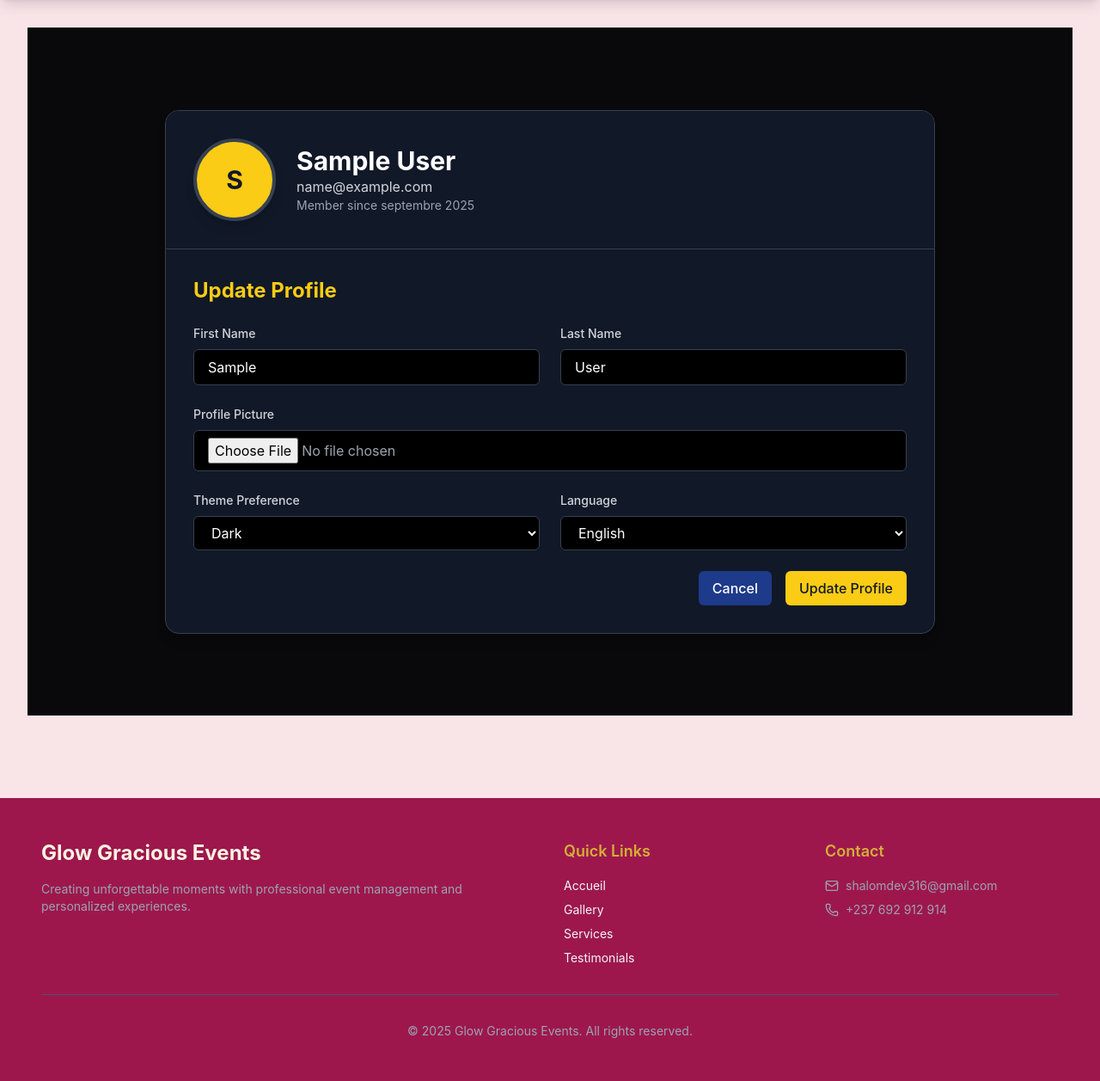
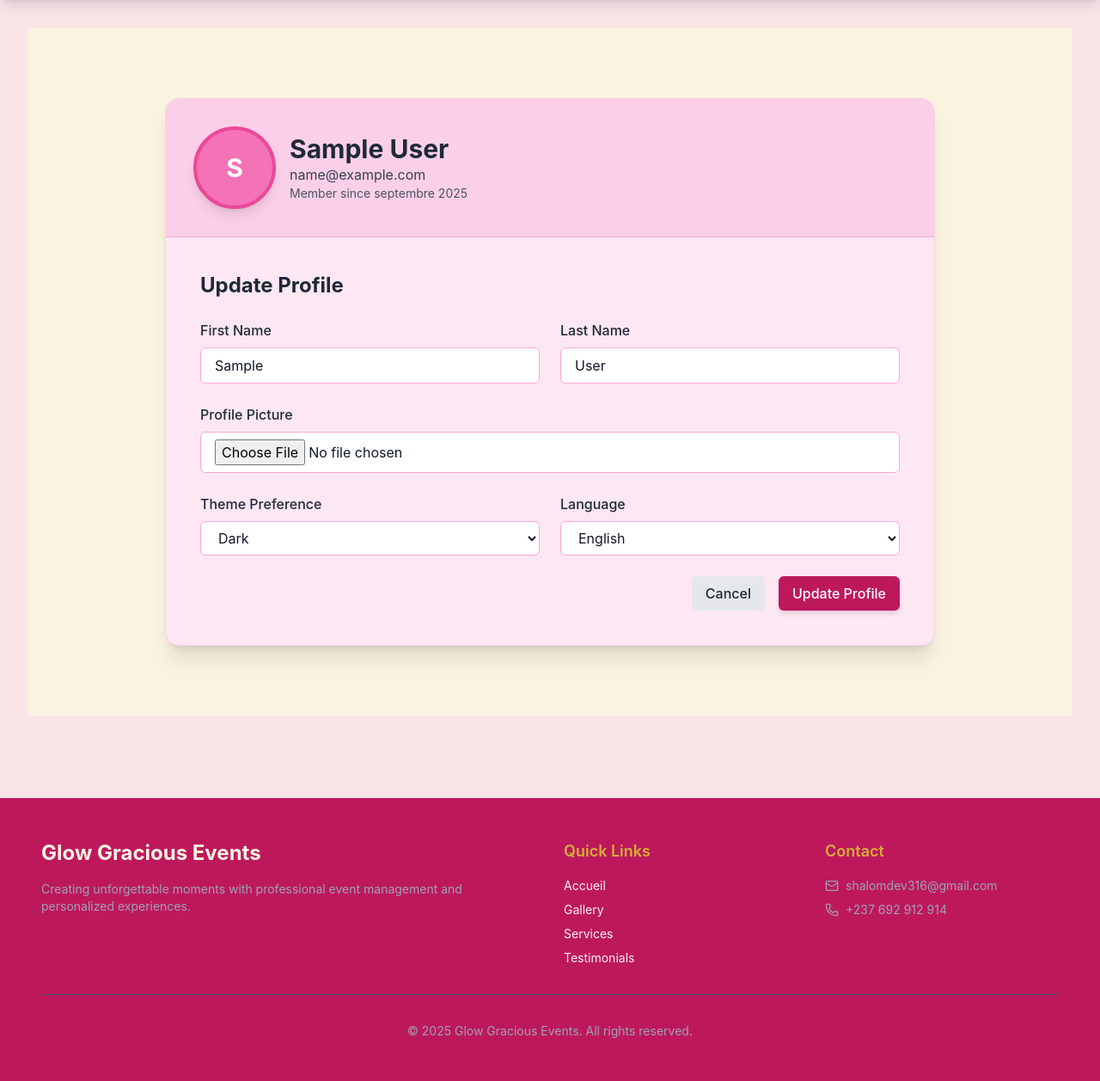
Before and after one commit to shalom-dev-bot/grace-agence, a Django app: page /accounts/profile/ in a window 1280 px wide. Shown: the part 80-1337 px from the top of the page at 86% size. Run offline with Django 4.2, Linux system fonts and the light colour scheme; the visitor is signed in with stand-in values (Sample User, id 1); some libraries are stand-ins or nearby versions.

Commit message:
profil correct

```diff
--- a/templates/accounts/profile.html
+++ b/templates/accounts/profile.html
@@ -5,108 +5,109 @@
 {% block title %}{% trans "Profile" %} - Glow Gracious Events{% endblock %}
 
 {% block content %}
-<div class="min-h-screen flex items-center justify-center py-12 px-4 sm:px-6 lg:px-8 bg-zinc-950">
-    <div class="max-w-4xl w-full bg-gge-dark rounded-2xl border border-gge-gray shadow-lg overflow-hidden">
+<div class="min-h-screen flex items-center justify-center py-12 px-4 sm:px-6 lg:px-8 bg-[#FAF3E0]">
+    <div class="max-w-4xl w-full bg-pink-100 rounded-2xl border border-pink-200 shadow-xl overflow-hidden transform transition-all duration-700 scale-95 opacity-0 animate-fadeInUp">
+
         <!-- Profile Header -->
-        <div class="bg-gge-dark p-8 border-b border-gge-gray">
-            <div class="flex items-center space-x-6">
+        <div class="bg-pink-200 p-6 sm:p-8 border-b border-pink-300 animate-fadeInUp delay-100">
+            <div class="flex items-center space-x-2 sm:space-x-4">
                 {% if user.profile_picture %}
-                    <img src="{{ user.profile_picture.url }}" alt="{{ user.first_name }}" class="w-24 h-24 rounded-full object-cover border-4 border-gge-yellow shadow-lg">
+                    <img src="{{ user.profile_picture.url }}" alt="{{ user.first_name }}" class="w-20 sm:w-24 h-20 sm:h-24 rounded-full object-cover border-4 border-pink-400 shadow-lg">
                 {% else %}
-                    <div class="w-24 h-24 bg-gge-yellow rounded-full flex items-center justify-center border-4 border-gge-gray shadow-lg">
-                        <span class="text-gge-dark font-bold text-3xl">{{ user.first_name.0|upper }}</span>
+                    <div class="w-20 sm:w-24 h-20 sm:h-24 bg-pink-400 rounded-full flex items-center justify-center border-4 border-pink-500 shadow-lg">
+                        <span class="text-white font-bold text-2xl sm:text-3xl">{{ user.first_name.0|upper }}</span>
                     </div>
                 {% endif %}
                 <div>
-                    <h1 class="text-3xl font-bold text-white">{{ user.first_name }} {{ user.last_name }}</h1>
-                    <p class="text-gray-300">{{ user.email }}</p>
-                    <p class="text-gray-400 text-sm">{% trans "Member since" %} {{ user.date_joined|date:"F Y" }}</p>
+                    <h1 class="text-2xl sm:text-3xl font-bold text-gray-800">{{ user.first_name }} {{ user.last_name }}</h1>
+                    <p class="text-gray-700 text-sm sm:text-base">{{ user.email }}</p>
+                    <p class="text-gray-600 text-xs sm:text-sm">{% trans "Member since" %} {{ user.date_joined|date:"F Y" }}</p>
                 </div>
             </div>
         </div>
 
         <!-- Profile Form -->
-        <div class="p-8">
-            <h2 class="text-2xl font-bold text-gge-yellow mb-6">{% trans "Update Profile" %}</h2>
+        <div class="p-6 sm:p-8 md:p-10 animate-fadeInUp delay-200">
+            <h2 class="text-xl sm:text-2xl font-bold text-gray-800 mb-4 sm:mb-6">{% trans "Update Profile" %}</h2>
 
             <form method="post" enctype="multipart/form-data" class="space-y-6">
                 {% csrf_token %}
 
-                <div class="grid grid-cols-1 md:grid-cols-2 gap-6">
-                    <div>
-                        <label for="{{ form.first_name.id_for_label }}" class="block text-sm font-medium text-gray-300 mb-2">
+                <div class="grid grid-cols-1 md:grid-cols-2 gap-4 sm:gap-6">
+                    <div class="animate-fadeInUp delay-300">
+                        <label for="{{ form.first_name.id_for_label }}" class="block text-sm sm:text-base font-medium text-gray-800 mb-2">
                             {% trans "First Name" %}
                         </label>
                         <input type="text" name="{{ form.first_name.name }}" id="{{ form.first_name.id_for_label }}"
-                               class="w-full bg-black text-white border border-gge-gray rounded-md px-4 py-2 focus:outline-none focus:ring-2 focus:ring-gge-yellow"
+                               class="w-full bg-white text-gray-900 border border-pink-300 rounded-md px-4 py-2 focus:outline-none focus:ring-2 focus:ring-pink-500 transition"
                                value="{{ form.first_name.value|default_if_none:'' }}" required>
                         {% if form.first_name.errors %}
-                            <p class="text-red-400 text-sm mt-1">{{ form.first_name.errors.0 }}</p>
+                            <p class="text-pink-700 text-sm mt-1">{{ form.first_name.errors.0 }}</p>
                         {% endif %}
                     </div>
 
-                    <div>
-                        <label for="{{ form.last_name.id_for_label }}" class="block text-sm font-medium text-gray-300 mb-2">
+                    <div class="animate-fadeInUp delay-400">
+                        <label for="{{ form.last_name.id_for_label }}" class="block text-sm sm:text-base font-medium text-gray-800 mb-2">
                             {% trans "Last Name" %}
                         </label>
                         <input type="text" name="{{ form.last_name.name }}" id="{{ form.last_name.id_for_label }}"
-                               class="w-full bg-black text-white border border-gge-gray rounded-md px-4 py-2 focus:outline-none focus:ring-2 focus:ring-gge-yellow"
+                               class="w-full bg-white text-gray-900 border border-pink-300 rounded-md px-4 py-2 focus:outline-none focus:ring-2 focus:ring-pink-500 transition"
                                value="{{ form.last_name.value|default_if_none:'' }}" required>
                         {% if form.last_name.errors %}
-                            <p class="text-red-400 text-sm mt-1">{{ form.last_name.errors.0 }}</p>
+                            <p class="text-pink-700 text-sm mt-1">{{ form.last_name.errors.0 }}</p>
                         {% endif %}
                     </div>
                 </div>
 
-                <div>
-                    <label for="{{ form.profile_picture.id_for_label }}" class="block text-sm font-medium text-gray-300 mb-2">
+                <div class="animate-fadeInUp delay-500">
+                    <label for="{{ form.profile_picture.id_for_label }}" class="block text-sm sm:text-base font-medium text-gray-800 mb-2">
                         {% trans "Profile Picture" %}
                     </label>
                     <input type="file" name="{{ form.profile_picture.name }}" id="{{ form.profile_picture.id_for_label }}"
-                           class="w-full bg-black text-gray-400 border border-gge-gray rounded-md px-4 py-2 focus:outline-none focus:ring-2 focus:ring-gge-yellow"
+                           class="w-full bg-white text-gray-900 border border-pink-300 rounded-md px-4 py-2 focus:outline-none focus:ring-2 focus:ring-pink-500 transition"
                            accept="image/*">
                     {% if form.profile_picture.errors %}
-                        <p class="text-red-400 text-sm mt-1">{{ form.profile_picture.errors.0 }}</p>
+                        <p class="text-pink-700 text-sm mt-1">{{ form.profile_picture.errors.0 }}</p>
                     {% endif %}
                 </div>
 
-                <div class="grid grid-cols-1 md:grid-cols-2 gap-6">
-                    <div>
-                        <label for="{{ form.theme_preference.id_for_label }}" class="block text-sm font-medium text-gray-300 mb-2">
+                <div class="grid grid-cols-1 md:grid-cols-2 gap-4 sm:gap-6">
+                    <div class="animate-fadeInUp delay-600">
+                        <label for="{{ form.theme_preference.id_for_label }}" class="block text-sm sm:text-base font-medium text-gray-800 mb-2">
                             {% trans "Theme Preference" %}
                         </label>
                         <select name="{{ form.theme_preference.name }}" id="{{ form.theme_preference.id_for_label }}"
-                                class="w-full bg-black text-white border border-gge-gray rounded-md px-4 py-2 focus:outline-none focus:ring-2 focus:ring-gge-yellow">
+                                class="w-full bg-white text-gray-900 border border-pink-300 rounded-md px-4 py-2 focus:outline-none focus:ring-2 focus:ring-pink-500 transition">
                             {% for value, label in form.theme_preference.field.choices %}
                                 <option value="{{ value }}" {% if form.theme_preference.value == value %}selected{% endif %}>{{ label }}</option>
                             {% endfor %}
                         </select>
                         {% if form.theme_preference.errors %}
-                            <p class="text-red-400 text-sm mt-1">{{ form.theme_preference.errors.0 }}</p>
+                            <p class="text-pink-700 text-sm mt-1">{{ form.theme_preference.errors.0 }}</p>
                         {% endif %}
                     </div>
 
-                    <div>
-                        <label for="{{ form.language_preference.id_for_label }}" class="block text-sm font-medium text-gray-300 mb-2">
+                    <div class="animate-fadeInUp delay-700">
+                        <label for="{{ form.language_preference.id_for_label }}" class="block text-sm sm:text-base font-medium text-gray-800 mb-2">
                             {% trans "Language" %}
                         </label>
                         <select name="{{ form.language_preference.name }}" id="{{ form.language_preference.id_for_label }}"
-                                class="w-full bg-black text-white border border-gge-gray rounded-md px-4 py-2 focus:outline-none focus:ring-2 focus:ring-gge-yellow">
+                                class="w-full bg-white text-gray-900 border border-pink-300 rounded-md px-4 py-2 focus:outline-none focus:ring-2 focus:ring-pink-500 transition">
                             {% for value, label in form.language_preference.field.choices %}
                                 <option value="{{ value }}" {% if form.language_preference.value == value %}selected{% endif %}>{{ label }}</option>
                             {% endfor %}
                         </select>
                         {% if form.language_preference.errors %}
-                            <p class="text-red-400 text-sm mt-1">{{ form.language_preference.errors.0 }}</p>
+                            <p class="text-pink-700 text-sm mt-1">{{ form.language_preference.errors.0 }}</p>
                         {% endif %}
                     </div>
                 </div>
 
-                <div class="flex justify-end space-x-4">
-                    <a href="{% url 'dashboard' %}" class="bg-gge-blue text-white px-4 py-2 rounded-md font-medium hover:bg-blue-700 transition-colors">
+                <div class="flex justify-end space-x-2 sm:space-x-4 animate-fadeInUp delay-800">
+                    <a href="{% url 'dashboard' %}" class="bg-gray-200 hover:bg-gray-300 text-gray-800 px-4 py-2 rounded-md font-medium transition">
                         {% trans "Cancel" %}
                     </a>
-                    <button type="submit" class="bg-gge-yellow text-gge-dark px-4 py-2 rounded-md font-medium hover:bg-yellow-300 transition-colors">
+                    <button type="submit" class="bg-pink-700 hover:bg-pink-800 text-white px-4 py-2 rounded-md font-medium shadow-md transition">
                         {% trans "Update Profile" %}
                     </button>
                 </div>
@@ -114,4 +115,35 @@
         </div>
     </div>
 </div>
+
+<!-- Animations -->
+<style>
+    @keyframes fadeInUp {
+        0% { opacity: 0; transform: translateY(20px); }
+        100% { opacity: 1; transform: translateY(0); }
+    }
+    .animate-fadeInUp { animation: fadeInUp 0.8s forwards; }
+    .delay-100 { animation-delay: 0.1s; }
+    .delay-200 { animation-delay: 0.2s; }
+    .delay-300 { animation-delay: 0.3s; }
+    .delay-400 { animation-delay: 0.4s; }
+    .delay-500 { animation-delay: 0.5s; }
+    .delay-600 { animation-delay: 0.6s; }
+    .delay-700 { animation-delay: 0.7s; }
+    .delay-800 { animation-delay: 0.8s; }
+
+    @media (max-width: 640px) {
+        .max-w-4xl { max-width: 100%; padding: 0 1rem; }
+        h1 { font-size: 1.5rem; }
+        h2 { font-size: 1.25rem; }
+        .p-6 { padding: 1rem; }
+        .px-4 { padding-left: 1rem; padding-right: 1rem; }
+        .py-2 { padding-top: 0.5rem; padding-bottom: 0.5rem; }
+        .w-20 { width: 16px; height: 16px; }
+        .w-24 { width: 20px; height: 20px; }
+        .h-20 { height: 16px; }
+        .h-24 { height: 20px; }
+        .grid-cols-2 { grid-template-columns: 1fr; }
+    }
+</style>
 {% endblock %}
--- a/templates/base.html
+++ b/templates/base.html
@@ -196,7 +196,7 @@
     </main>
 
     <!-- Footer -->
-    <footer class="bg-pink-800 text-gray-100 py-12 mt-16">
+    <footer class="bg-pink-700 text-gray-100 py-12 mt-16">
         <div class="max-w-7xl mx-auto px-6 sm:px-8 lg:px-12">
             <div class="grid grid-cols-1 sm:grid-cols-2 md:grid-cols-4 gap-8">
                 <div class="col-span-1 sm:col-span-2">
```
